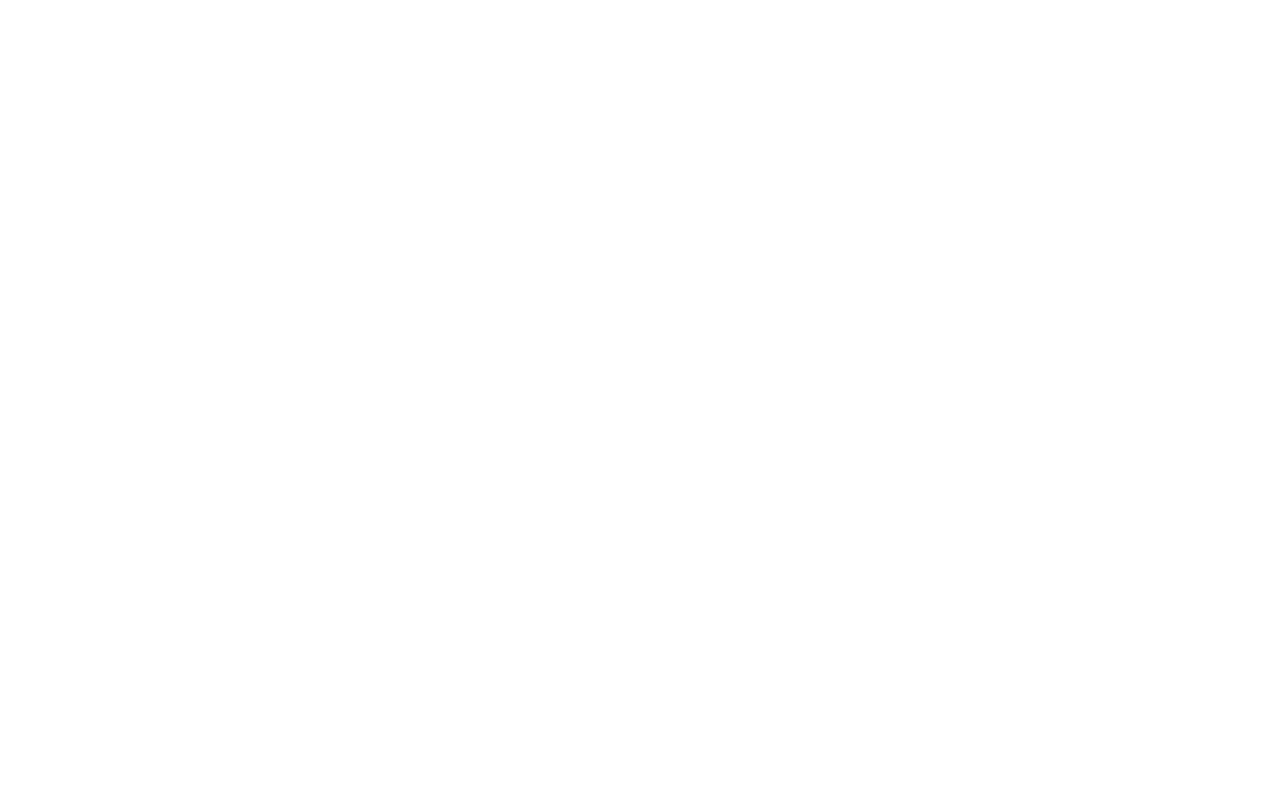
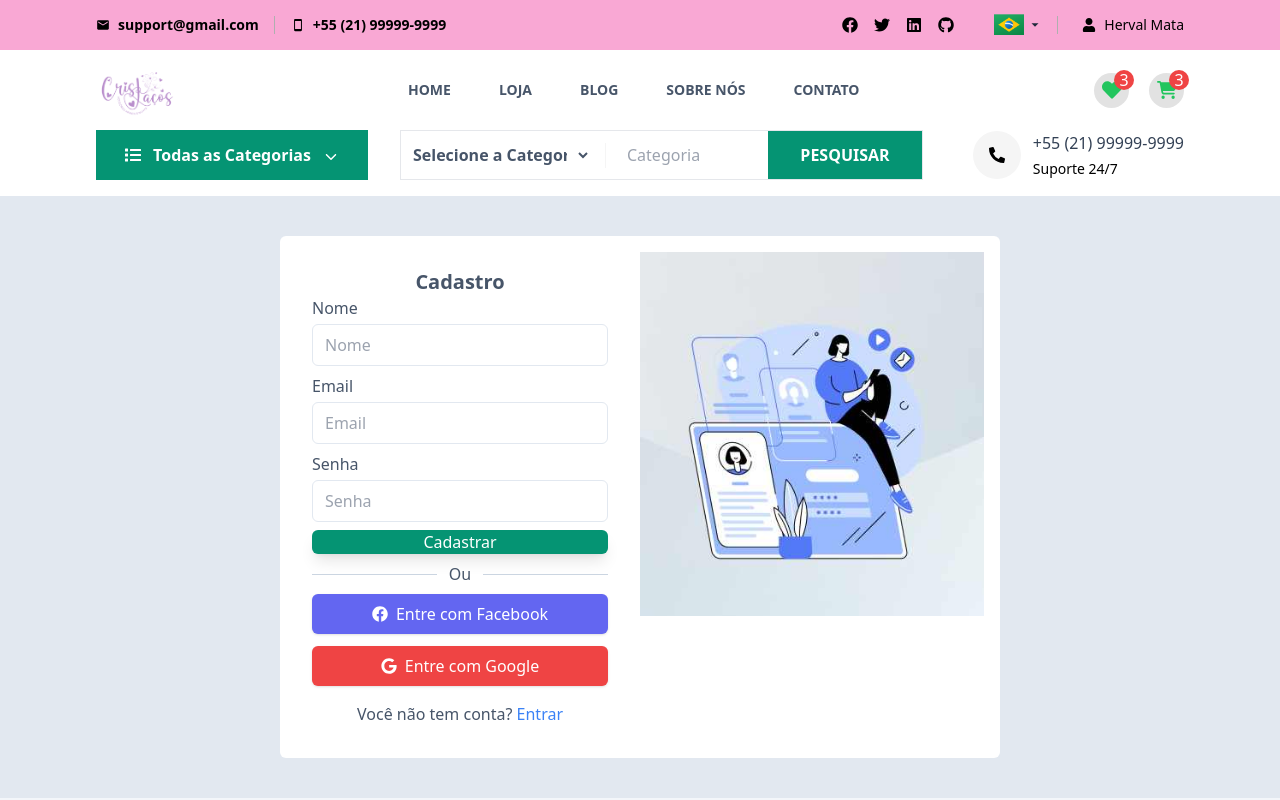
Before and after one commit to HervalMata/new_ecommerce_frontend, a React (Create React App) app: page /register in a window 1280 px wide. Before the commit this address had no page. Shown: the top 800 px of the page. Built offline with nearby package versions, Linux system fonts and the light colour scheme.

Commit message:
:sparkles: feat: new ecommerce frontend - setup register and login customer page

```diff
--- a/src/App.jsx
+++ b/src/App.jsx
@@ -4,12 +4,16 @@ import Shops from "./pages/Shops";
 import Card from "./pages/Card";
 import Shipping from "./pages/Shipping";
 import Details from "./pages/Details";
+import Login from "./pages/Login";
+import Register from "./pages/Register";
 
 function App() {
   return (
       <BrowserRouter>
           <Routes>
               <Route path="/" element={<Home />} />
+              <Route path="/login" element={<Login />} />
+              <Route path="/register" element={<Register />} />
               <Route path='/shops' element={<Shops />} />
               <Route path='/card' element={<Card />} />
               <Route path='/shipping' element={<Shipping />} />
--- /dev/null
+++ b/src/pages/Login.jsx
@@ -0,0 +1,93 @@
+import {useState} from "react";
+import Header from "../components/Header";
+import {FaFacebook, FaFacebookF, FaGoogle} from "react-icons/fa";
+import {Link} from "react-router-dom";
+import Footer from "../components/Footer";
+
+const Login = () => {
+    const [state, setState] = useState({
+        email: '',
+        password: '',
+    })
+
+    const inputHandle = (e) => {
+        setState({
+            ...state,
+            [e.target.name]: e.target.value,
+        })
+    }
+
+    const login = (e) => {
+        e.preventDefault()
+        console.log(state)
+    }
+
+    return (
+        <div>
+            <Header />
+            <div className="bg-slate-200 mt-4">
+                <div className="w-full justify-center items-center p-10">
+                    <div className="grid grid-cols-2 w-[60%] mx-auto bg-white rounded-md">
+                        <div className="px-8 py-8">
+                            <h2 className="text-center w-full text-xl text-slate-600 font-bold">
+                                Entre
+                            </h2>
+
+                        <div>
+                            <form className="text-slate-600" onSubmit={login}>
+
+                                <div className="flex flex-col gap-1 mb-2">
+                                    <label htmlFor="email">Email</label>
+                                    <input onChange={inputHandle} value={state.email}
+                                           className='w-full px-3 py-2 border border-slate-200 outline-none
+                                    focus:border-green-500 rounded-md' type="text" id="email" name="email"
+                                           placeholder="Email" required />
+                                </div>
+
+                                <div className="flex flex-col gap-1 mb-2">
+                                    <label htmlFor="password">Senha</label>
+                                    <input onChange={inputHandle} value={state.password}
+                                           className='w-full px-3 py-2 border border-slate-200 outline-none
+                                    focus:border-green-500 rounded-md' type="password" id="password" name="password"
+                                           placeholder="Senha" required />
+                                </div>
+
+                                <button className="px-8 w-full bg-[#059473] shadow-lg hover:shadow-green-500/40
+                                          text-white rounded-md">Entrar</button>
+                            </form>
+
+                            <div className="flex justify-center items-center py-2">
+                                <div className='h-[1px] bg-slate-300 w-[95%]'></div>
+                                <span className="px-3 text-slate-600">Ou</span>
+                                <div className='h-[1px] bg-slate-300 w-[95%]'></div>
+                            </div>
+
+                            <button className='px-8 w-full py-2 bg-indigo-500 shadow hover:shadow-indigo-500/50
+                                  text-white rounded-md flex justify-center items-center gap-2 mb-3'>
+                                <span><FaFacebookF /></span>
+                                <span>Entre com Facebook </span>
+                            </button>
+                            <button className='px-8 w-full py-2 bg-red-500 shadow hover:shadow-red-500/50
+                                  text-white rounded-md flex justify-center items-center gap-2 mb-3'>
+                                <span><FaGoogle /></span>
+                                <span>Entre com Google </span>
+                            </button>
+                        </div>
+                        <div className="text-center text-slate-600 pt-1">
+                            <p>Você Já tem uma conta?
+                                <Link className="text-blue-500" to="/register"> Cadastrar</Link>
+                            </p>
+                        </div>
+                    </div>
+                    <div className="w-full h-full py-4 pr-4">
+                        <img src="http://localhost:3000/images/login.jpg" alt="" />
+                    </div>
+                </div>
+            </div>
+            </div>
+            <Footer />
+        </div>
+    )
+}
+
+export default Login
--- /dev/null
+++ b/src/pages/Register.jsx
@@ -0,0 +1,101 @@
+import Header from "../components/Header";
+import Footer from "../components/Footer";
+import {FaFacebook, FaGoogle} from "react-icons/fa";
+import {Link} from "react-router-dom";
+import {useState} from "react";
+
+const Register = () => {
+    const [state, setState] = useState({
+        name: '',
+        email: '',
+        password: '',
+    })
+
+    const inputHandle = (e) => {
+        setState({
+            ...state,
+            [e.target.name]: e.target.value,
+        })
+    }
+
+    const register = (e) => {
+        e.preventDefault()
+        console.log(state)
+    }
+
+    return (
+        <div>
+            <Header />
+            <div className="bg-slate-200 mt-4">
+                <div className="w-full justify-center items-center p-10">
+                    <div className="grid grid-cols-2 w-[60%] mx-auto bg-white rounded-md">
+                        <div className="px-8 py-8">
+                            <h2 className="text-center w-full text-xl text-slate-600 font-bold">
+                                Cadastro
+                            </h2>
+
+                        <div>
+                            <form className="text-slate-600" onSubmit={register}>
+                                <div className="flex flex-col gap-1 mb-2">
+                                    <label htmlFor="name">Nome</label>
+                                    <input onChange={inputHandle} value={state.name}
+                                        className='w-full px-3 py-2 border border-slate-200 outline-none
+                                    focus:border-green-500 rounded-md' type="text" id="name" name="name"
+                                    placeholder="Nome" required />
+                                </div>
+
+                                <div className="flex flex-col gap-1 mb-2">
+                                    <label htmlFor="email">Email</label>
+                                    <input onChange={inputHandle} value={state.email}
+                                        className='w-full px-3 py-2 border border-slate-200 outline-none
+                                    focus:border-green-500 rounded-md' type="text" id="email" name="email"
+                                           placeholder="Email" required />
+                                </div>
+
+                                <div className="flex flex-col gap-1 mb-2">
+                                    <label htmlFor="password">Senha</label>
+                                    <input onChange={inputHandle} value={state.password}
+                                        className='w-full px-3 py-2 border border-slate-200 outline-none
+                                    focus:border-green-500 rounded-md' type="password" id="password" name="password"
+                                           placeholder="Senha" required />
+                                </div>
+
+                                <button className="px-8 w-full bg-[#059473] shadow-lg hover:shadow-green-500/40
+                                          text-white rounded-md">Cadastrar</button>
+                            </form>
+
+                            <div className="flex justify-center items-center py-2">
+                                <div className='h-[1px] bg-slate-300 w-[95%]'></div>
+                                <span className="px-3 text-slate-600">Ou</span>
+                                <div className='h-[1px] bg-slate-300 w-[95%]'></div>
+                            </div>
+
+                            <button className='px-8 w-full py-2 bg-indigo-500 shadow hover:shadow-indigo-500/50
+                                  text-white rounded-md flex justify-center items-center gap-2 mb-3'>
+                                <span><FaFacebook /></span>
+                                <span>Entre com Facebook </span>
+                            </button>
+                            <button className='px-8 w-full py-2 bg-red-500 shadow hover:shadow-red-500/50
+                                  text-white rounded-md flex justify-center items-center gap-2 mb-3'>
+                                <span><FaGoogle /></span>
+                                <span>Entre com Google </span>
+                            </button>
+                        </div>
+                        <div className="text-center text-slate-600 pt-1">
+                            <p>Você não tem conta?
+                                <Link className="text-blue-500" to="/login"> Entrar</Link>
+                            </p>
+                        </div>
+                    </div>
+                    <div className="w-full h-full py-4 pr-4">
+                        <img src="http://localhost:3000/images/login.jpg" alt="" />
+                    </div>
+                </div>
+            </div>
+            </div>
+            <Footer />
+        </div>
+    )
+}
+
+export default Register
```
